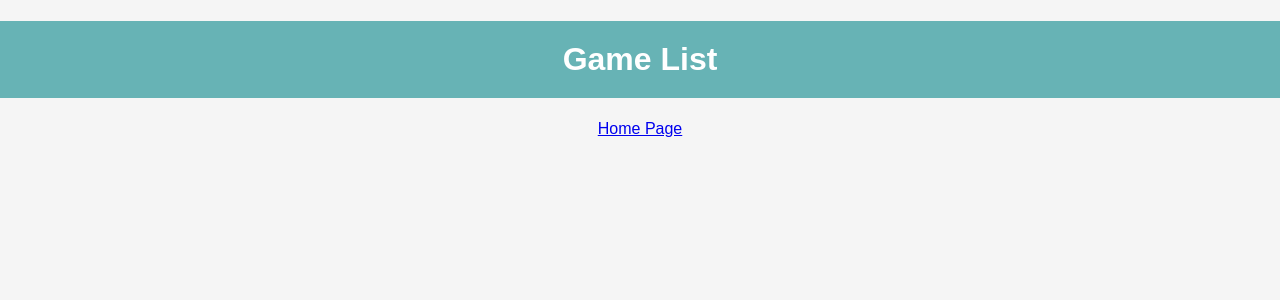
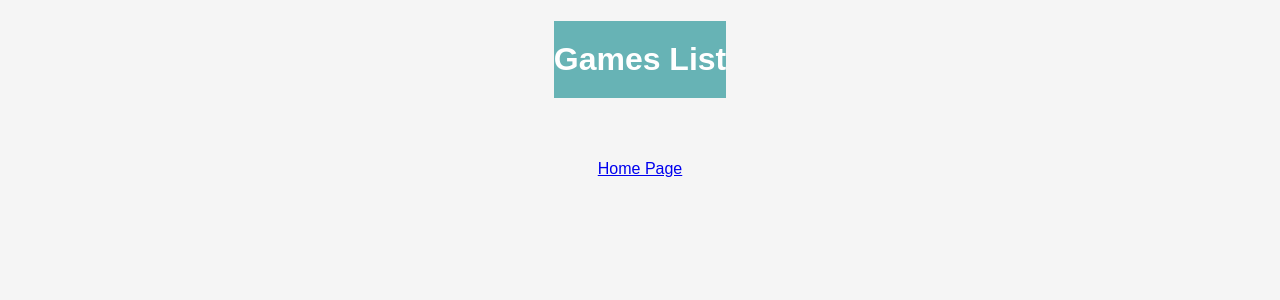
Before and after one commit to Babymonster45/ByteLore, a PHP site: page /games_list.php in a window 1280 px wide. Shown: the top 300 px of the page. Run offline with PHP 8.4, Linux system fonts and the light colour scheme; data that the repository does not hold is empty.

Commit message:
adding css for games list

```diff
--- /dev/null
+++ b/games_list.css
@@ -0,0 +1,43 @@
+body {
+    font-family: Arial, sans-serif;
+    background-color: #f5f5f5;
+    margin: 0;
+    padding: 0;
+    text-align: center;
+    display: flex;
+    flex-direction: column;
+    align-items: center;
+}
+
+h1 {
+    background-color: #67b3b5;
+    color: #fff;
+    padding: 20px 0;
+}
+
+ul {
+    list-style: none;
+    padding: 0;
+    display: flex;
+    flex-wrap: wrap;
+    justify-content: center;
+    margin: 20px;
+}
+
+li {
+    margin: 10px;
+}
+
+.button {
+    display: inline-block;
+    padding: 10px 20px;
+    background-color: #67b3b5;
+    color: #fff;
+    text-decoration: none;
+    border-radius: 5px;
+    font-weight: bold;
+}
+
+.button:hover {
+    background-color: #4a8a8c;
+}
--- a/games_list.php
+++ b/games_list.php
@@ -25,49 +25,12 @@ $conn->close();
 <head>
     <meta charset="UTF-8">
     <meta name="viewport" content="width=device-width, initial-scale=1.0">
-    <title>Game List</title>
+    <title>Games List</title>
     <link rel="stylesheet" href="/home_page.css">
-    <style>
-        body {
-            font-family: Arial, sans-serif;
-            background-color: #f5f5f5;
-            margin: 0;
-            padding: 0;
-            text-align: center;
-        }
-
-        h1 {
-            background-color: #67b3b5;
-            color: #fff;
-            padding: 20px 0;
-        }
-
-        ul {
-            list-style: none;
-            padding: 0;
-        }
-
-        li {
-            margin: 10px 0;
-        }
-
-        .button {
-            display: inline-block;
-            padding: 10px 20px;
-            background-color: #67b3b5;
-            color: #fff;
-            text-decoration: none;
-            border-radius: 5px;
-            font-weight: bold;
-        }
-
-        .button:hover {
-            background-color: #4a8a8c;
-        }
-    </style>
+    <link rel="stylesheet" href="/games_list.css">
 </head>
 <body>
-    <h1>Game List</h1>
+    <h1>Games List</h1>
     <ul>
         <?php foreach ($pages as $page): ?>
             <li><a class="button" href="view_page.php?id=<?php echo $page['id']; ?>"><?php echo $page['title']; ?></a></li>
```
